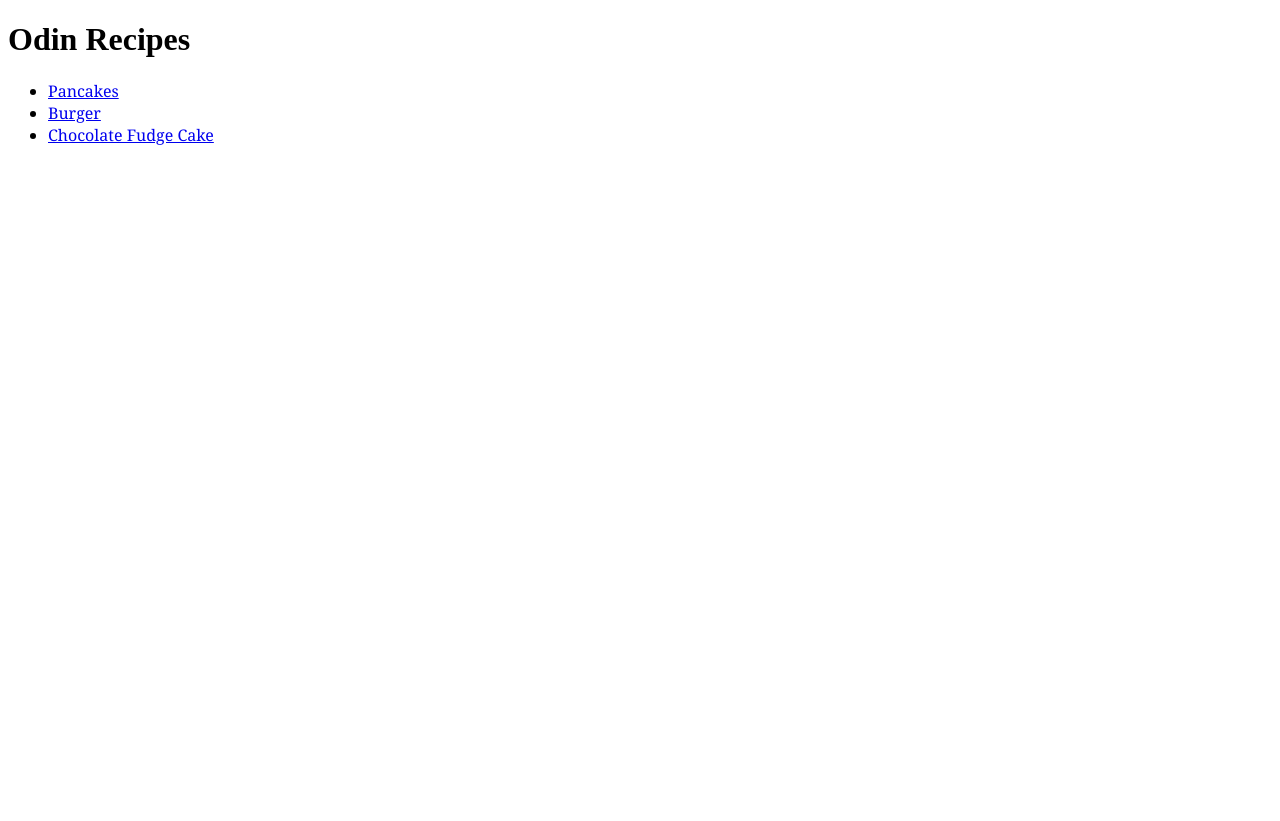
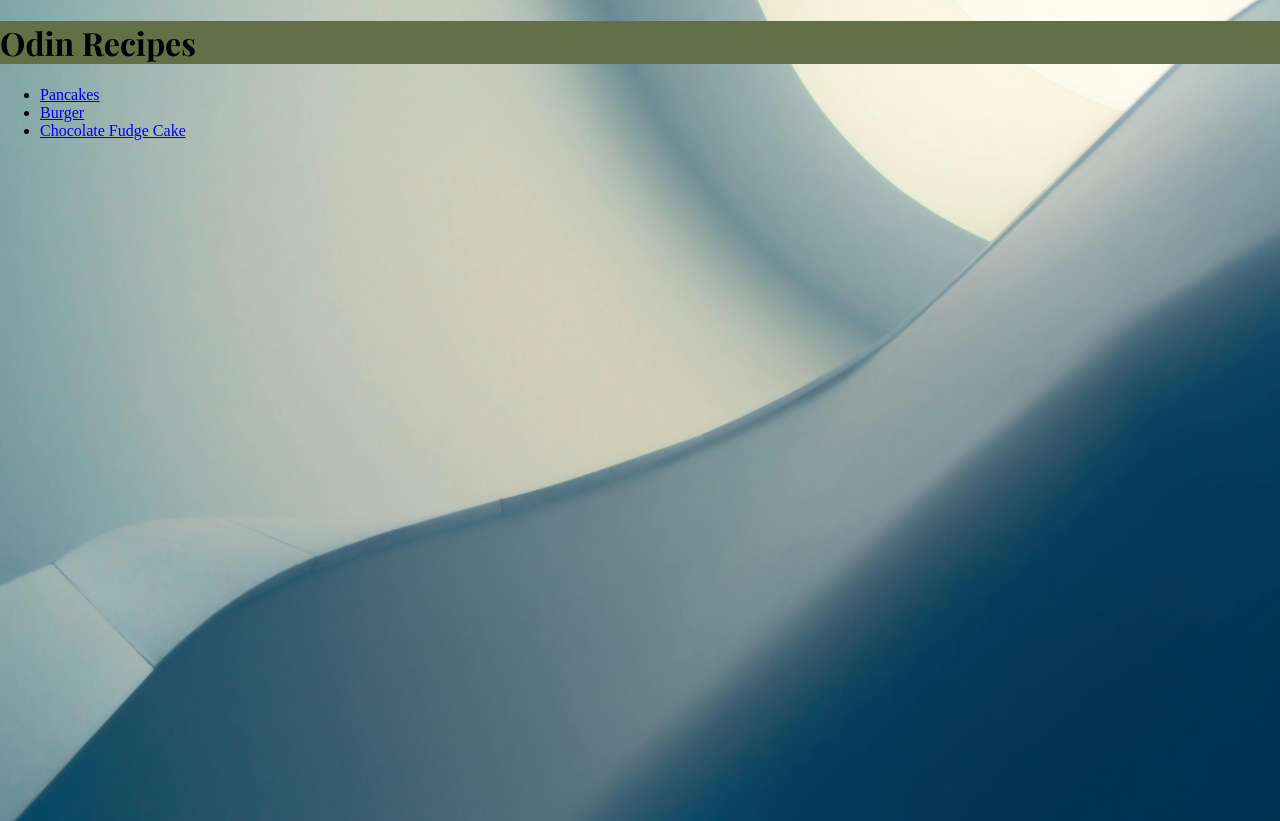
Before and after one commit to Peomannen/odin-recipes, a plain HTML site: page index.html in a window 1280 px wide. Before the commit the page ends 800 px from the top, so only its background shows below. Drawn offline with nearby package versions, Linux system fonts and the light colour scheme; a web font is replaced by a local one.

Commit message:
added the instructions for the image

```diff
--- a/external.css
+++ b/external.css
@@ -1,3 +1,15 @@
-.fronttext {
-  font-family: Cambria, Cochin, Georgia, Times, 'Times New Roman', serif;
+.header {
+  font-family: 'Playfair Display', serif;
+  background-color: rgb(98, 111, 71);
 }
+
+
+body {
+  background-image: url("images/backround.jpg"); /* Adjust the path if necessary */
+  background-size: cover; /* Makes sure the image covers the entire page */
+  background-position: center; /* Centers the image */
+  background-repeat: no-repeat; /* Prevents the image from repeating */
+  height: 100vh; /* Makes sure the body takes up the full viewport height */
+  margin: 0; /* Removes any default margin */
+  padding: 0; /* Removes any default padding */
+}
```
